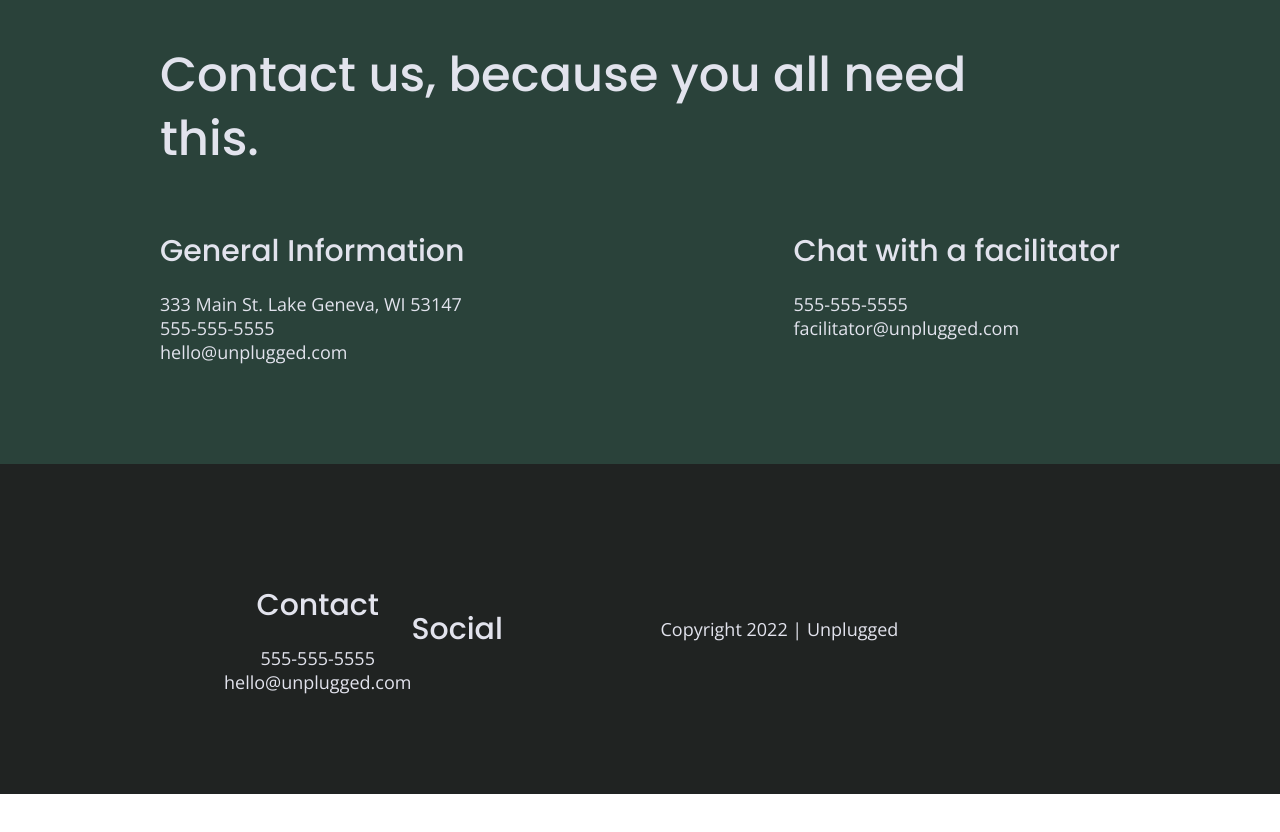
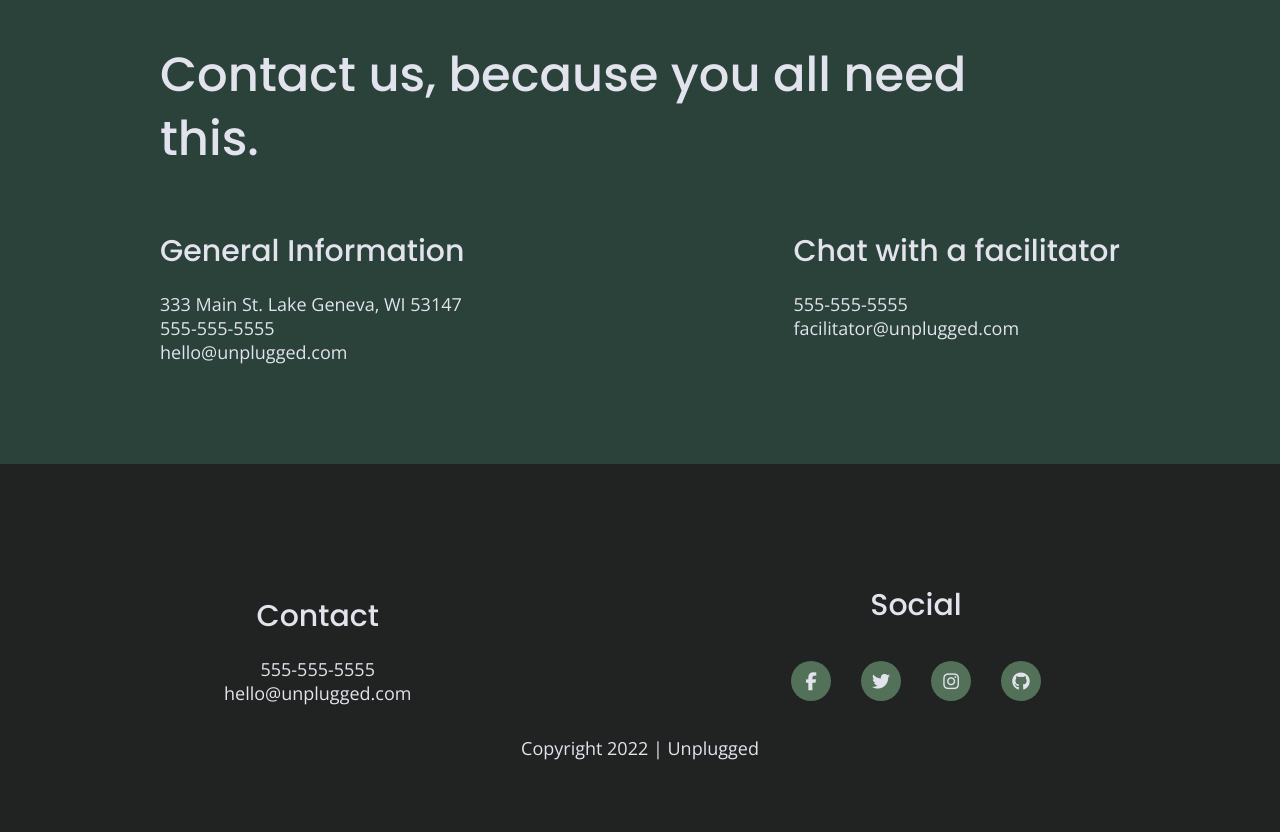
Before and after one commit to chloew3st/unplugged-retreat, a website: page about/index.html in a window 1280 px wide. Shown: the part 1755-2587 px from the top of the page. Before the commit the page ends 2549 px from the top, so only its background shows below. Drawn offline with nearby package versions, Linux system fonts and the light colour scheme.

Commit message:
styled social icons on all pages

```diff
--- a/about/index.html
+++ b/about/index.html
@@ -20,6 +20,8 @@
     <link href="https://fonts.googleapis.com/css?family=Open+Sans:400,700|Poppins:500,700" rel="stylesheet">
     <link rel="stylesheet" href="../css/normalize.css">
     <link rel="stylesheet" href="../css/main.css">
+
+    <script src="https://kit.fontawesome.com/7cc498f28b.js" crossorigin="anonymous"></script>
 </head>
 
 <body>
@@ -93,10 +95,8 @@
         </section>
     </main>
 
-
     <footer>
         <div class="content-wrapper">
-            <div class="footer-content">
             <div class="footer-content">
                 <div class="contact">
                     <h4>Contact</h4>
@@ -111,9 +111,17 @@
                     <h4>Social</h4>
                     <div class="social-icons">
                         <p>
-                                <a href="https://www.facebook.com/yoursite" target="_blank"></a>
+                            <a href=""><i class="fab fa-facebook-f"></i></a>
                         </p>
-                            <!---Other social links-->
+                        <p>
+                            <a href=""><i class="fab fa-twitter"></i></a>
+                        </p>
+                        <p>
+                            <a href=""><i class="fab fa-instagram"></i></a>
+                        </p>
+                        <p>
+                            <a href=""><i class="fab fa-github"></i></a>
+                        </p>
                     </div>
                 </div>
             </div>
--- a/css/main.css
+++ b/css/main.css
@@ -367,6 +367,14 @@ input[type=button] {
 .reviews h3 {
     width: 55%;
     margin: 20px 0;
+}
+
+.social-icons p {
+    background-color: #527158;
+    border-radius: 50%;
+    margin: 15px;
+    width: 40px;
+    height: 40px;
 }
 
 
```
Also changed, not shown: faq/index.html (+8 -3 lines), index.html (+6 -3 lines). Lines whose indentation alone changed are shown as unchanged.
